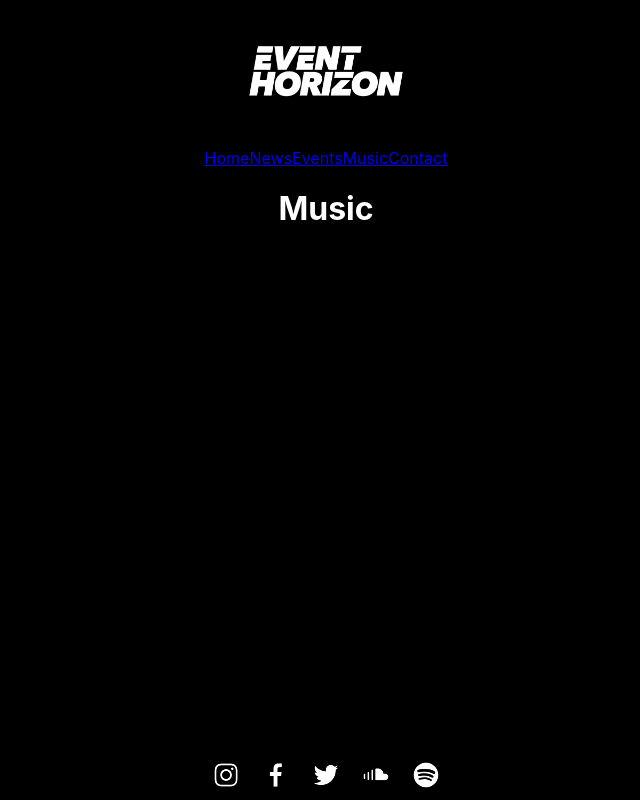
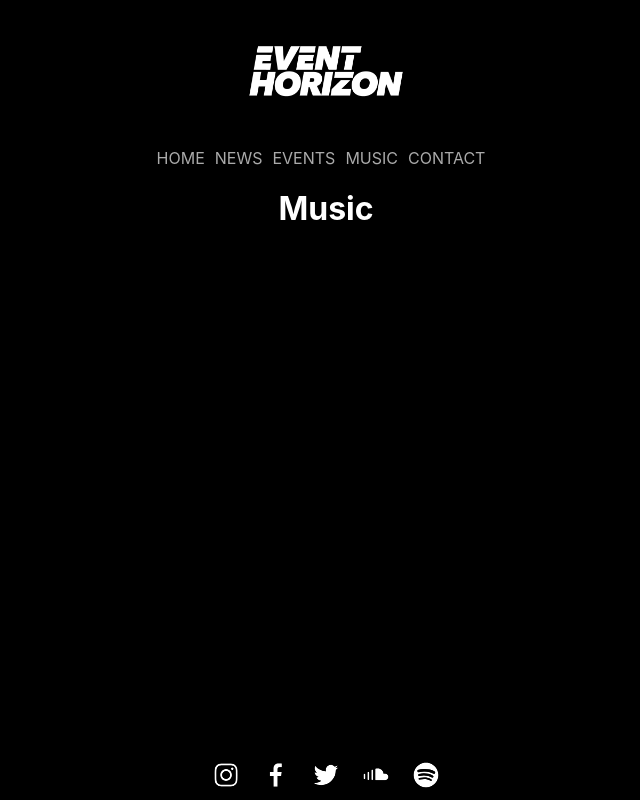
Before and after one commit to tnoel999888/event-horizon-website, a React (Create React App) app: page /music in a window 1280 px wide. Shown: the whole page, without its empty margins (314-954 px from the left). Built offline with nearby package versions, Linux system fonts and the light colour scheme.

Commit message:
Styling navigation with hover and active states

```diff
--- a/src/components/Header/Navigation/Navigation.jsx
+++ b/src/components/Header/Navigation/Navigation.jsx
@@ -1,14 +1,38 @@
 import './navigation.css';
-import { Route, Link } from "react-router-dom";
+import { Link, useLocation } from "react-router-dom";
 
 function Navigation() {
+  const location = useLocation();
+  const path = location.pathname;
+
+  const navigationItems = [
+    {
+      label: 'HOME',
+      url: '/'
+    },
+    {
+      label: 'NEWS',
+      url: '/news/'
+    },
+    {
+      label: 'EVENTS',
+      url: '/events/'
+    },
+    {
+      label: 'MUSIC',
+      url: '/music/'
+    },
+    {
+      label: 'CONTACT',
+      url: '/contact/'
+    },
+  ];
+
   return (
     <div>
-      <Link to={`/`}>Home</Link>
-      <Link to={`/news/`}>News</Link>
-      <Link to={`/events/`}>Events</Link>
-      <Link to={`/music/`}>Music</Link>
-      <Link to={`/contact/`}>Contact</Link>
+      {navigationItems.map((navItem, i) => (
+        <Link to={navItem.url} className={`nav-item ${path === navItem.url ? "active" : ""}`}>{navItem.label}</Link>
+      ))}
     </div>
   );
 }
--- a/src/components/Header/Navigation/navigation.css
+++ b/src/components/Header/Navigation/navigation.css
@@ -2,3 +2,15 @@
   color: white;
   text-align: center;
 }
+
+.nav-item {
+  color: #aaaaaa;
+  text-decoration: none;
+  margin-right: 10px;
+  transition: color 0.4s ease;
+}
+
+.nav-item:hover,
+.active {
+  color: white;
+}
```
